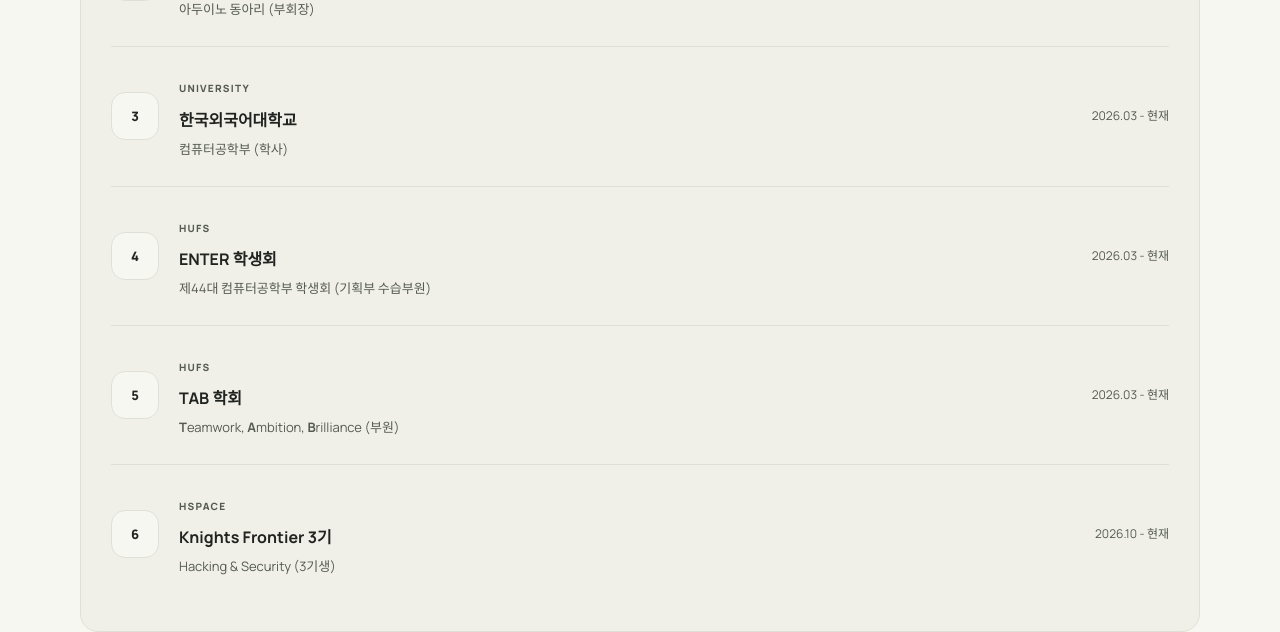
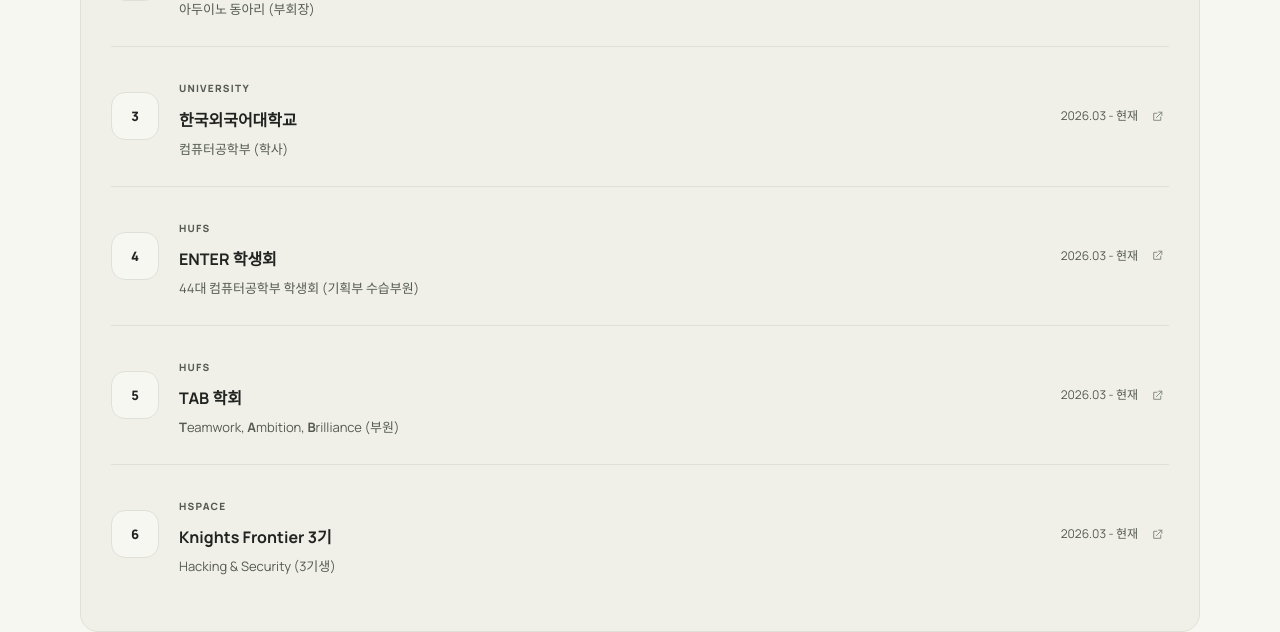
Before and after one commit to pms0602/pms0602.github.io, a Jekyll site: the page built from index.html, in a window 1280 px wide and 1400 px high, scrolled down 1204 px. Shown: the part 150-782 px from the top of the window. Built offline with Jekyll 4.4.1, drawn with Linux system fonts in a browser that asks for light colours.

Commit message:
Update activity

```diff
--- a/assets/css/style.css
+++ b/assets/css/style.css
@@ -501,3 +501,37 @@ button, input { font-size: inherit; }
     margin-top: -5px;
   }
 }
+
+.profile-date-row {
+  display: flex;
+  align-items: center;
+  gap: 8px;
+  flex-shrink: 0;
+}
+
+.activity-link {
+  display: inline-flex;
+  align-items: center;
+  justify-content: center;
+  width: 23px;
+  height: 23px;
+  border: 1px solid var(--border);
+  border-radius: 5px;
+  color: var(--muted);
+  transition: 0.2s ease;
+}
+
+.activity-link svg {
+  width: 13px;
+  height: 13px;
+  stroke: currentColor;
+  stroke-width: 1.8;
+  stroke-linecap: round;
+  stroke-linejoin: round;
+}
+
+.activity-link:hover {
+  color: var(--accent);
+  border-color: var(--accent);
+  transform: translateY(-2px);
+}
--- a/index.html
+++ b/index.html
@@ -56,7 +56,9 @@ description: 개발과 보안, 배움의 과정을 기록하는 기술 블로그
         <h3>아두잇노</h3>
         <p>아두이노 동아리 (부원)</p>
       </div>
-      <span class="profile-date">2023.03 - 2024.01</span>
+
+    <span class="profile-date">2023.03 - 2024.01</span>
+
     </article>
 
     <article class="profile-item">
@@ -66,10 +68,10 @@ description: 개발과 보안, 배움의 과정을 기록하는 기술 블로그
         <h3>According to Arduino (A coding to Arduino)</h3>
         <p>아두이노 동아리 (부회장)</p>
       </div>
+
       <span class="profile-date">2024.03 - 2025.01</span>
+
     </article>
-
-
 
     <article class="profile-item">
       <div class="profile-icon">3</div>
@@ -78,7 +80,22 @@ description: 개발과 보안, 배움의 과정을 기록하는 기술 블로그
         <h3>한국외국어대학교</h3>
         <p>컴퓨터공학부 (학사)</p>
       </div>
-      <span class="profile-date">2026.03 - 현재</span>
+      <div class="profile-date-row">
+    <span class="profile-date">2026.03 - 현재</span>
+
+    <a href="https://computer.hufs.ac.kr/computer/index.do"
+       class="activity-link"
+       target="_blank"
+       rel="noopener noreferrer"
+       aria-label="외부 링크 열기"
+       title="외부 링크">
+      <svg viewBox="0 0 24 24" fill="none">
+        <path d="M14 4H20V10" />
+        <path d="M20 4L10 14" />
+        <path d="M18 13V19H5V6H11" />
+      </svg>
+    </a>
+  </div>
     </article>
 
     <article class="profile-item">
@@ -86,9 +103,24 @@ description: 개발과 보안, 배움의 과정을 기록하는 기술 블로그
       <div class="profile-info">
         <span class="profile-type">HUFS</span>
         <h3>ENTER 학생회</h3>
-        <p>제44대 컴퓨터공학부 학생회 (기획부 수습부원)</p>
+        <p>44대 컴퓨터공학부 학생회 (기획부 수습부원)</p>
       </div>
-      <span class="profile-date">2026.03 - 현재</span>
+      <div class="profile-date-row">
+    <span class="profile-date">2026.03 - 현재</span>
+
+    <a href="https://namu.wiki/w/ENTER"
+       class="activity-link"
+       target="_blank"
+       rel="noopener noreferrer"
+       aria-label="외부 링크 열기"
+       title="외부 링크">
+      <svg viewBox="0 0 24 24" fill="none">
+        <path d="M14 4H20V10" />
+        <path d="M20 4L10 14" />
+        <path d="M18 13V19H5V6H11" />
+      </svg>
+    </a>
+  </div>
     </article>
 
     <article class="profile-item">
@@ -98,7 +130,22 @@ description: 개발과 보안, 배움의 과정을 기록하는 기술 블로그
         <h3>TAB 학회</h3>
         <p><strong>T</strong>eamwork, <strong>A</strong>mbition, <strong>B</strong>rilliance (부원)</p>
       </div>
-      <span class="profile-date">2026.03 - 현재</span>
+      <div class="profile-date-row">
+    <span class="profile-date">2026.03 - 현재</span>
+
+    <a href="https://computer.hufs.ac.kr/computer/10079/subview.do"
+       class="activity-link"
+       target="_blank"
+       rel="noopener noreferrer"
+       aria-label="외부 링크 열기"
+       title="외부 링크">
+      <svg viewBox="0 0 24 24" fill="none">
+        <path d="M14 4H20V10" />
+        <path d="M20 4L10 14" />
+        <path d="M18 13V19H5V6H11" />
+      </svg>
+    </a>
+  </div>
     </article>
 
     <article class="profile-item">
@@ -108,7 +155,22 @@ description: 개발과 보안, 배움의 과정을 기록하는 기술 블로그
         <h3>Knights Frontier 3기</h3>
         <p>Hacking &amp; Security (3기생)</p>
       </div>
-      <span class="profile-date">2026.10 - 현재</span>
+      <div class="profile-date-row">
+    <span class="profile-date">2026.03 - 현재</span>
+
+    <a href="https://hspace.io/knights-frontier"
+       class="activity-link"
+       target="_blank"
+       rel="noopener noreferrer"
+       aria-label="외부 링크 열기"
+       title="외부 링크">
+      <svg viewBox="0 0 24 24" fill="none">
+        <path d="M14 4H20V10" />
+        <path d="M20 4L10 14" />
+        <path d="M18 13V19H5V6H11" />
+      </svg>
+    </a>
+  </div>
     </article>
   </div>
 
```
Also changed, not shown: 10 other files.
